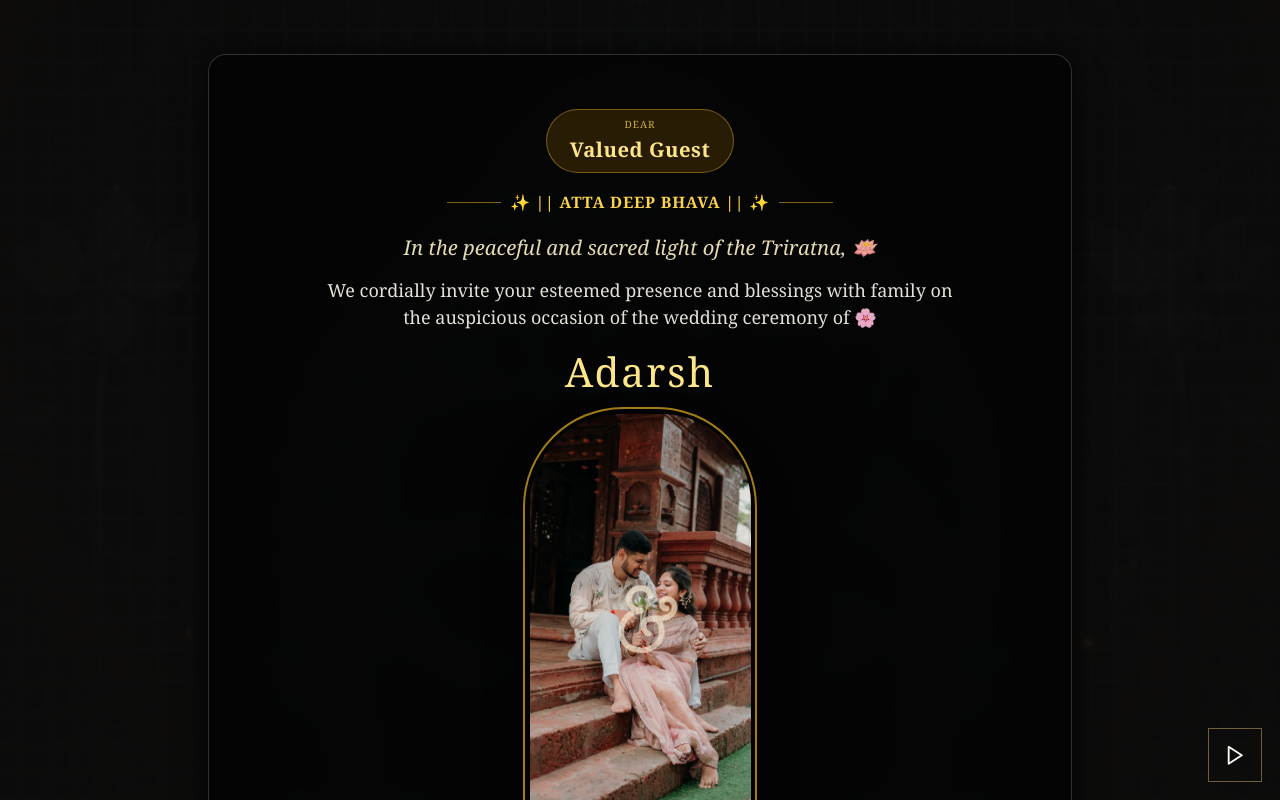
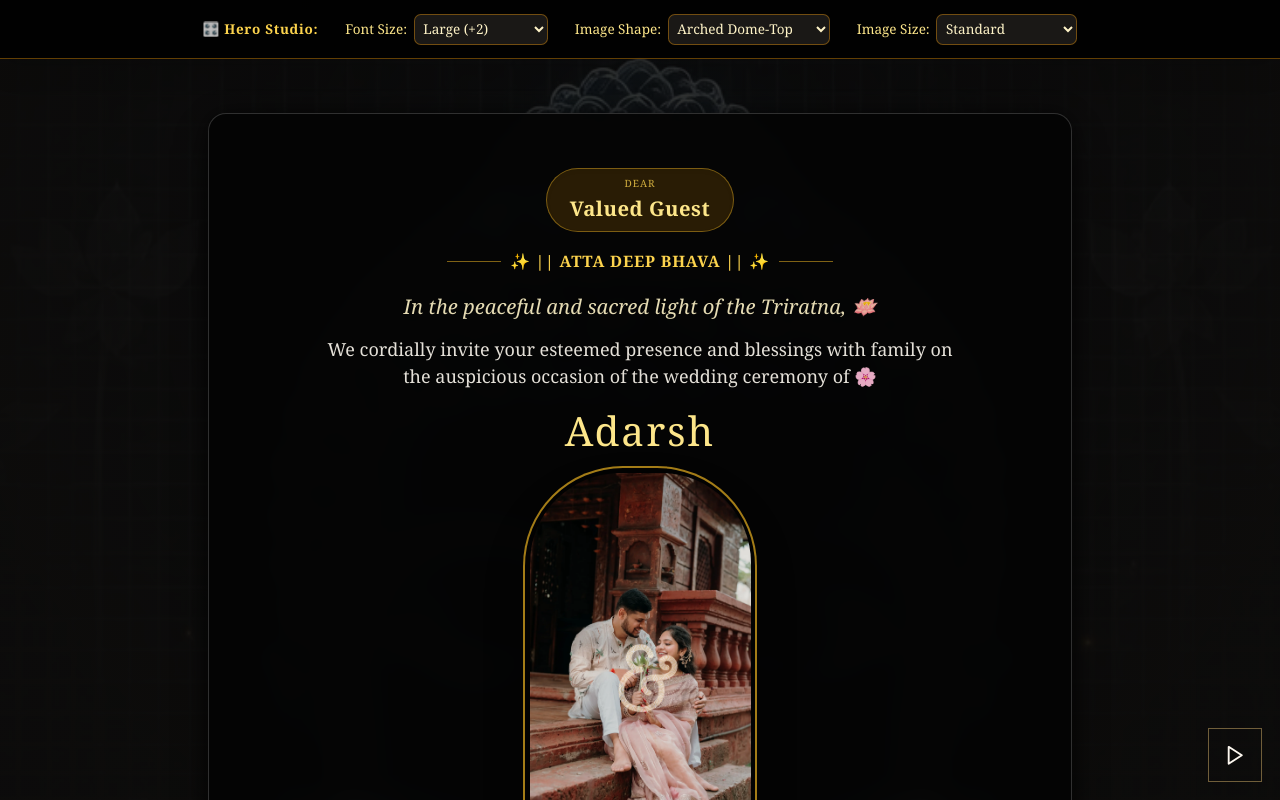
Before and after one commit to Adoniskingx/AD, a React (Vite) app in the folder adarsh-divyansha-wedding/: page / in a window 1280 px wide. Shown: the top 800 px of the page. Built offline with nearby package versions, Linux system fonts and the light colour scheme.

Commit message:
Enhance Hero component with customization features
Added customization options for the Hero component including font size, image shape, and image size.

```diff
--- a/adarsh-divyansha-wedding/src/App.tsx
+++ b/adarsh-divyansha-wedding/src/App.tsx
@@ -1,4 +1,4 @@
-import React from 'react';
+import React, { useState } from 'react';
 import Hero from './components/Hero';
 import Functions from './components/Functions';
 import Gallery from './components/Gallery';
@@ -8,15 +8,77 @@ import Footer from './components/Footer';
 import MusicPlayer from './components/MusicPlayer';
 
 export function App() {
+  // Hero Customization States
+  const [heroFontSize, setHeroFontSize] = useState('115%'); // Large (+2) default
+  const [heroImageShape, setHeroImageShape] = useState('rounded-t-[120px] rounded-b-2xl');
+  const [heroImageSize, setHeroImageSize] = useState('w-64 md:w-76 h-80 md:h-96');
+
   return (
     <div className="min-h-screen relative overflow-x-hidden">
+
+      {/* 🎛️ Minimal Hero Control Bar */}
+      <div className="bg-black/90 border-b border-amber-500/40 p-3 relative z-50 text-xs text-amber-100 shadow-xl">
+        <div className="max-w-4xl mx-auto flex flex-wrap items-center justify-center gap-6">
+          <span className="font-serif text-amber-300 font-bold tracking-wider">🎛️ Hero Studio:</span>
+
+          {/* Hero Font Size Dropdown */}
+          <div className="flex items-center gap-1.5">
+            <label className="text-amber-200">Font Size:</label>
+            <select
+              value={heroFontSize}
+              onChange={(e) => setHeroFontSize(e.target.value)}
+              className="bg-[#1A1816] text-amber-100 border border-amber-500/40 rounded-md p-1"
+            >
+              <option value="85%">Compact</option>
+              <option value="100%">Standard</option>
+              <option value="115%">Large (+2)</option>
+              <option value="130%">Extra Large (+4)</option>
+            </select>
+          </div>
+
+          {/* Hero Image Shape Dropdown */}
+          <div className="flex items-center gap-1.5">
+            <label className="text-amber-200">Image Shape:</label>
+            <select
+              value={heroImageShape}
+              onChange={(e) => setHeroImageShape(e.target.value)}
+              className="bg-[#1A1816] text-amber-100 border border-amber-500/40 rounded-md p-1"
+            >
+              <option value="rounded-t-[120px] rounded-b-2xl">Arched Dome-Top</option>
+              <option value="rounded-full">Vertical Oval / Circle</option>
+              <option value="rounded-2xl">Soft Rectangle</option>
+            </select>
+          </div>
+
+          {/* Hero Image Size Dropdown */}
+          <div className="flex items-center gap-1.5">
+            <label className="text-amber-200">Image Size:</label>
+            <select
+              onChange={(e) => {
+                const val = e.target.value;
+                if (val === 'sm') setHeroImageSize('w-48 md:w-56 h-60 md:h-72');
+                if (val === 'md') setHeroImageSize('w-64 md:w-76 h-80 md:h-96');
+                if (val === 'lg') setHeroImageSize('w-76 md:w-92 h-96 md:h-[450px]');
+              }}
+              className="bg-[#1A1816] text-amber-100 border border-amber-500/40 rounded-md p-1"
+              defaultValue="md"
+            >
+              <option value="sm">Compact</option>
+              <option value="md">Standard</option>
+              <option value="lg">Immersive Large</option>
+            </select>
+          </div>
+
+        </div>
+      </div>
+
       {/* Background Layers */}
       <div className="sacred-bg-layer" />
       <div className="sacred-overlay-layer" />
 
       {/* Main Content Sections */}
       <div className="site-content-wrapper">
-        <Hero />
+        <Hero fontSize={heroFontSize} imageShape={heroImageShape} imageSize={heroImageSize} />
         <Functions />
         <Gallery />
         <VideoSection />
@@ -24,6 +86,7 @@ export function App() {
         <Footer />
         <MusicPlayer />
       </div>
+
     </div>
   );
 }
```
